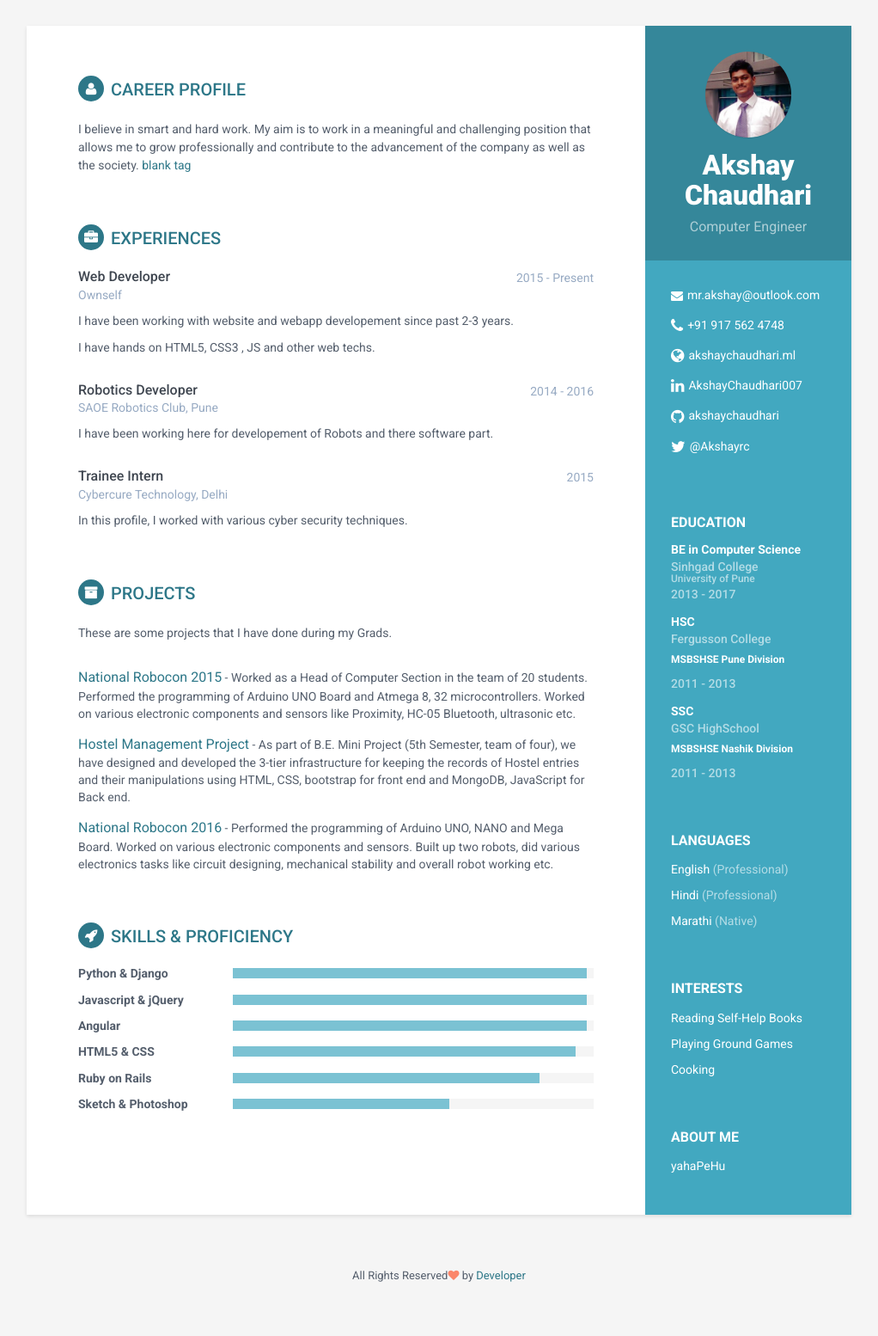
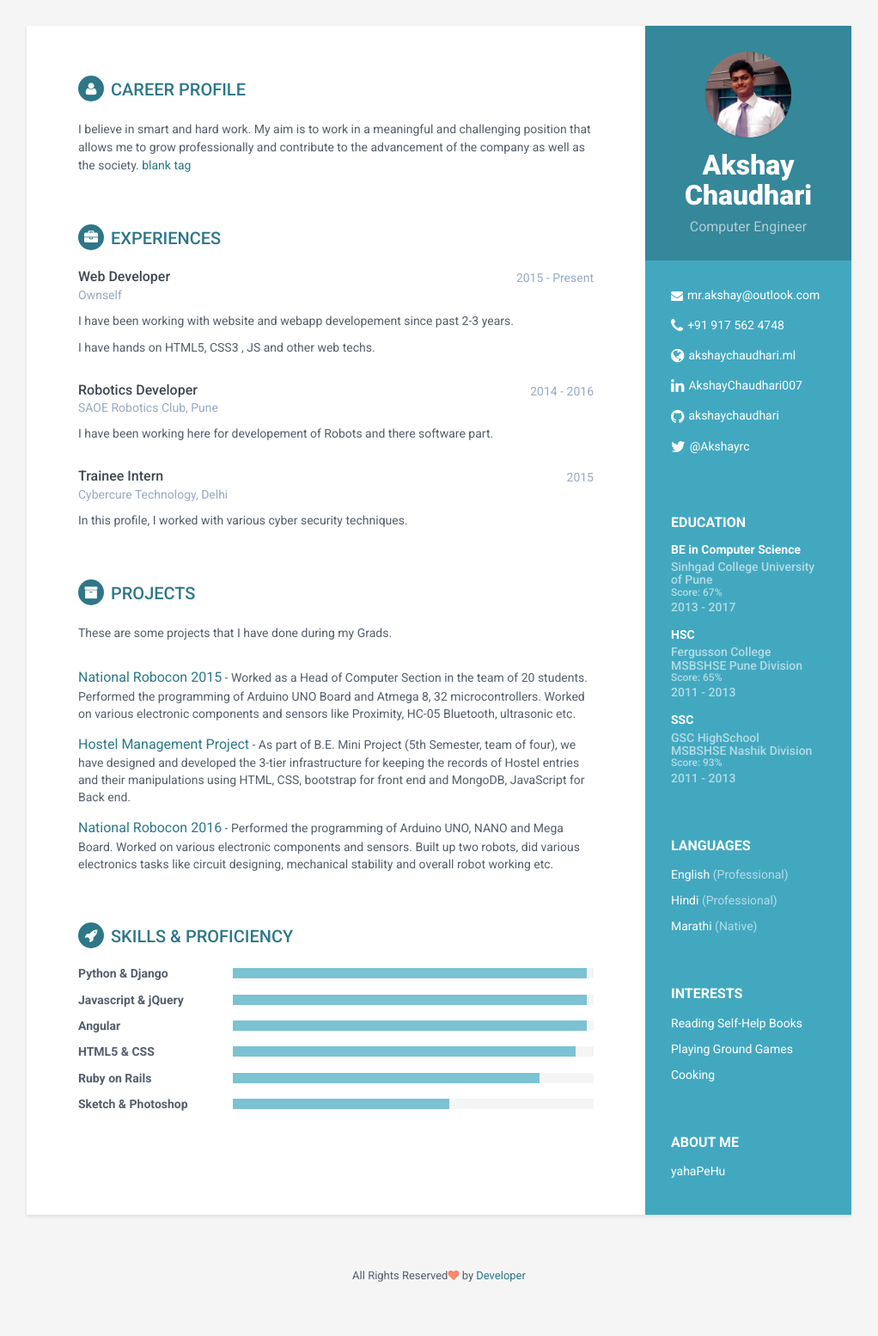
Before and after one commit to akshayrcc/resume-template-fresher, a Jekyll site: the page built from index.html, in a window 1280 px wide. Shown: the whole page at 86% size, without its empty margins (129-1151 px from the left). Built offline with Jekyll 4.4.1, drawn with Linux system fonts in a browser that asks for light colours.

Commit message:
Update education.html

```diff
--- a/_includes/education.html
+++ b/_includes/education.html
@@ -2,20 +2,20 @@
 <h2 class="container-block-title">Education</h2>
 <div class="item">
     <h4 class="degree">BE in Computer Science</h4>
-    <h5 class="meta">Sinhgad College</h5>
-    <h6 class="meta">University of Pune</h6>
+    <h5 class="meta">Sinhgad College University of Pune</h5>
+    <h6 class="meta">Score: 67%</h6>
     <div class="time">2013 - 2017</div>
 </div><!--//item-->
 <div class="item">
     <h4 class="degree">HSC</h4>
-    <h5 class="meta">Fergusson College</h5>
-    <h6>MSBSHSE Pune Division</h6>
+    <h5 class="meta">Fergusson College MSBSHSE Pune Division</h5>
+    <h6 class="meta">Score: 65%</h6>
     <div class="time">2011 - 2013</div>
 </div><!--//item-->
 <div class="item">
     <h4 class="degree">SSC</h4>
-    <h5 class="meta">GSC HighSchool</h5>
-    <h6>MSBSHSE Nashik Division</h6>
+    <h5 class="meta">GSC HighSchool </br> MSBSHSE Nashik Division</h5>
+   <h6 class="meta">Score: 93%</h6>
     <div class="time">2011 - 2013</div>
 </div><!--//item-->
 
```
